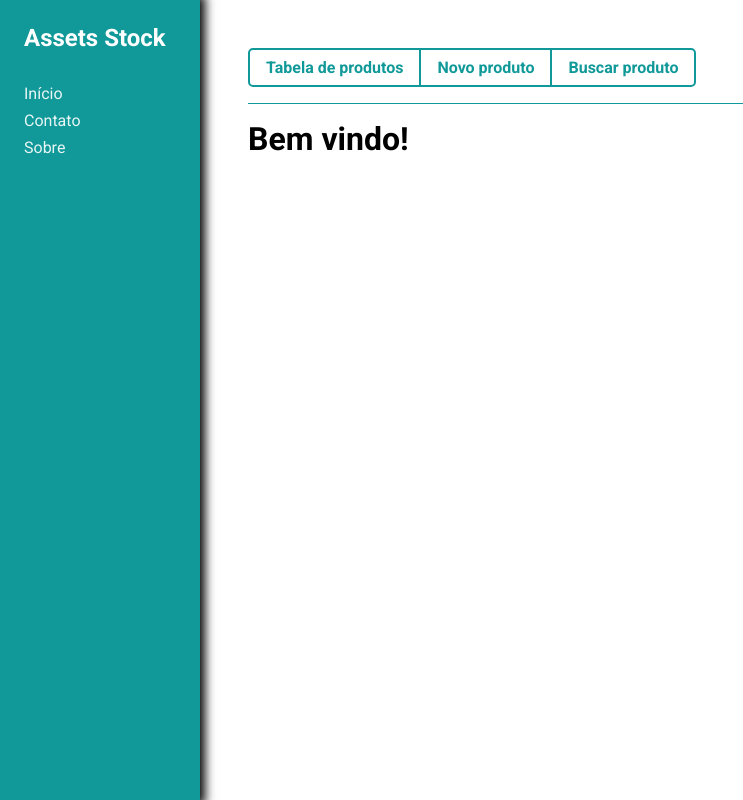
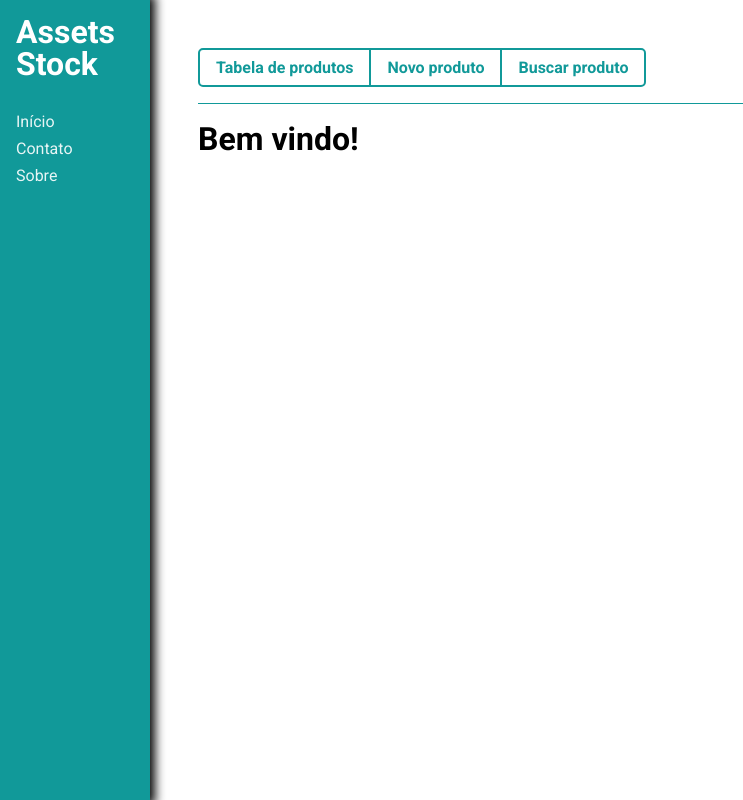
Before and after one commit to ThyagoThayllan/AssetsStock, a React (Vite) app: page / in a window 1280 px wide. Shown: the whole page, without its empty margins (0-743 px from the left). Built offline with nearby package versions, Linux system fonts and the light colour scheme.

Commit message:
Diminuição do tamanho do **Menu**

```diff
--- a/src/components/Menu/styles.module.css
+++ b/src/components/Menu/styles.module.css
@@ -1,17 +1,17 @@
 .container {
   display: flex;
-  padding: 1.5rem;
+  padding: 1rem;
   flex-flow: column;
   gap: 2rem;
   min-height: 100vh;
   background-color: #199;
-  width: 200px;
+  width: 150px;
   box-shadow: 0 0 10px 5px #000;
   color: #fff;
 }
 
 .container h1 {
-    font-size: 1.5rem;
+    line-height: 1;
 }
 
 .container ul {
```
